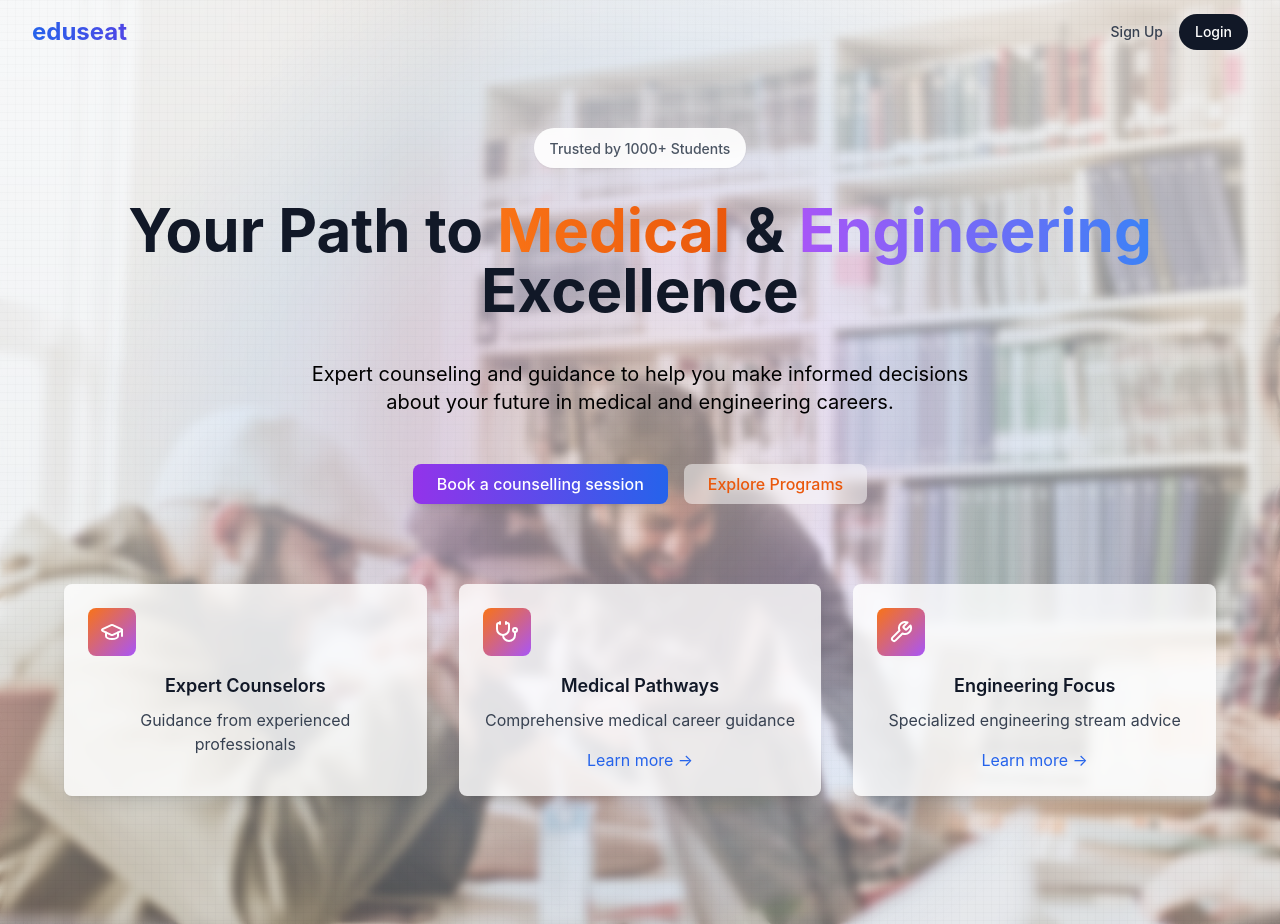
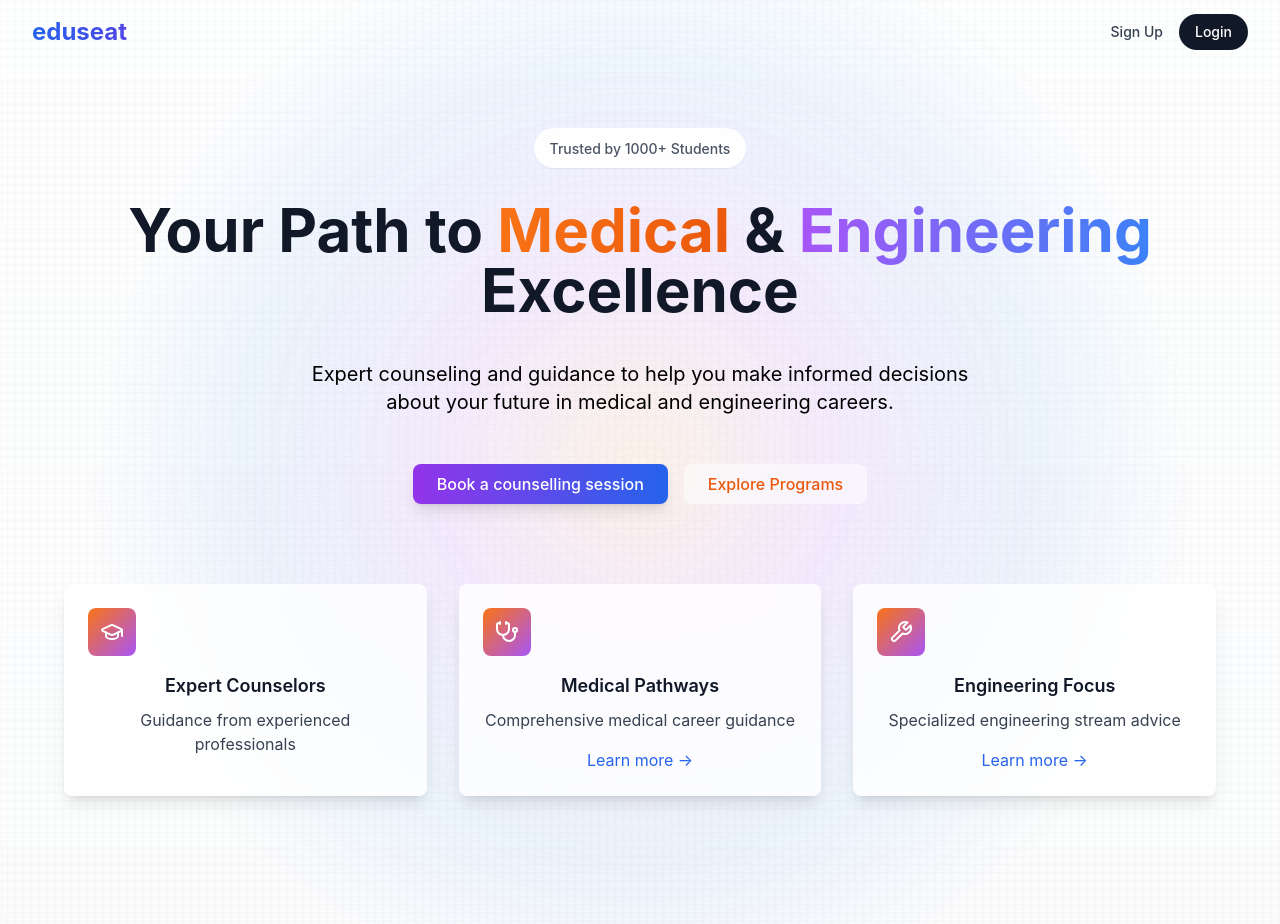
Before and after one commit to a-khushal/eduseat, a Next.js app: page / in a window 1280 px wide. Built offline with nearby package versions, Linux system fonts and the light colour scheme; no server answers.

Commit message:
removed hero images

```diff
--- a/components/ui/hero1.tsx
+++ b/components/ui/hero1.tsx
@@ -3,7 +3,7 @@
 import React from 'react';
 import { GraduationCap, Stethoscope, Wrench } from 'lucide-react';
 import Link from 'next/link';
-import Image from 'next/image';
+// import Image from 'next/image';
 
 interface Feature {
   icon: React.ReactNode;
@@ -16,13 +16,13 @@ export function Hero() {
   return (
     <div className="relative min-h-screen px-4 py-20 md:py-32 overflow-hidden">
       {/* Background Image */}
-      <Image
+      {/* <Image
         src="/images/root.avif"
         alt="Students collaborating"
         fill
         className="object-cover"
         priority
-      />
+      /> */}
       <div className="absolute inset-0 bg-gradient-to-b from-white/70 to-white/30 backdrop-blur-sm"></div>
       <div className="absolute inset-0 bg-grid-small-black/[0.1] pointer-events-none"></div>
 
```
